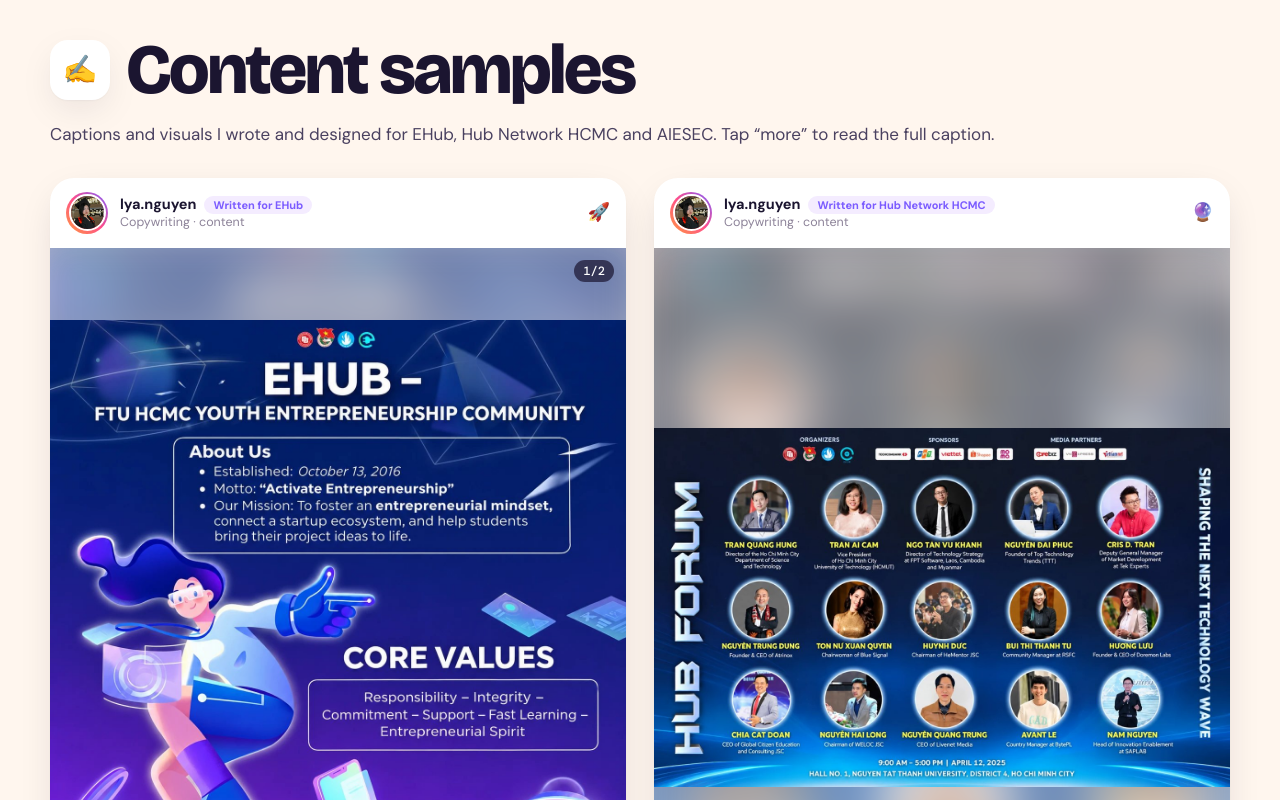
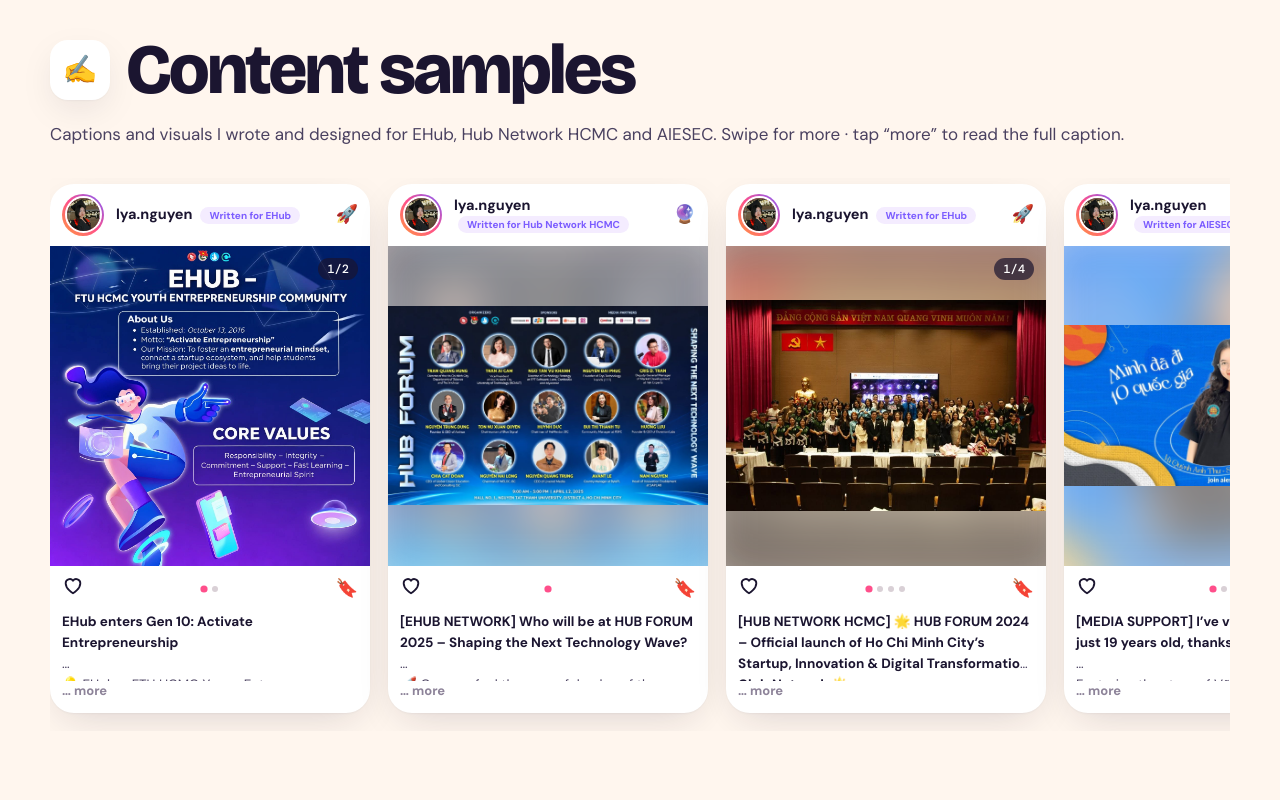
Before and after one commit to lyalime/portfolio, a plain HTML site: page index.html in a window 1280 px wide. Shown: the part 8220-9020 px from the top of the page. Drawn offline with nearby package versions, Linux system fonts and the light colour scheme.

Commit message:
Content samples: compact horizontal swipe strip
Co-Authored-By: Claude Opus 5.5 <noreply@anthropic.com>

```diff
--- a/index.html
+++ b/index.html
@@ -13,7 +13,7 @@
 <link rel="preconnect" href="https://fonts.googleapis.com">
 <link rel="preconnect" href="https://fonts.gstatic.com" crossorigin>
 <link href="https://fonts.googleapis.com/css2?family=Bricolage+Grotesque:opsz,wght@12..96,400;12..96,600;12..96,800&family=DM+Sans:opsz,wght@9..40,400;9..40,500;9..40,700&family=DM+Mono:wght@400;500&display=swap" rel="stylesheet">
-<link rel="stylesheet" href="style.css?v=20261112c">
+<link rel="stylesheet" href="style.css?v=20261112d">
 </head>
 <body>
 <div class="blobs" aria-hidden="true"><i></i><i></i><i></i></div>
@@ -363,7 +363,7 @@
 <!-- ============ CONTENT SAMPLES ============ -->
 <section id="samples" class="samples wrap">
   <div class="sec-title reveal"><span class="sec-ico">✍️</span><h2>Content samples</h2></div>
-  <p class="sec-sub reveal">Captions and visuals I wrote and designed for EHub, Hub Network HCMC and AIESEC. Tap “more” to read the full caption.</p>
+  <p class="sec-sub reveal">Captions and visuals I wrote and designed for EHub, Hub Network HCMC and AIESEC. Swipe for more · tap “more” to read the full caption.</p>
   <div class="samples__grid">
     <article class="post sample reveal" data-post>
       <header class="post__head">
@@ -537,6 +537,6 @@
 </div>
 
 <div class="lightbox" hidden><button class="lightbox__close" aria-label="Close">✕</button><img alt=""></div>
-<script src="main.js?v=20261112c"></script>
+<script src="main.js?v=20261112d"></script>
 </body>
 </html>
--- a/style.css
+++ b/style.css
@@ -609,3 +609,18 @@ mark{background:linear-gradient(transparent 55%,#FFD3E3 55%);color:inherit}
   .tab{flex:1 0 auto;justify-content:center;padding:14px 8px;font-size:10.5px}
   .tab svg{width:14px;height:14px}
 }
+
+/* content samples: compact horizontal strip */
+.samples__grid{display:flex;gap:18px;overflow-x:auto;scroll-snap-type:x mandatory;padding:6px 4px 18px;scrollbar-width:thin;align-items:flex-start}
+.samples__grid .sample{flex:0 0 min(320px,82vw);scroll-snap-align:start}
+.samples__grid .carousel{aspect-ratio:1/1}
+.samples__grid .sample__cap{-webkit-line-clamp:3;font-size:13.5px}
+.samples__grid .post__head{padding:10px 12px}
+.samples__grid .post__head small{display:none}
+.samples__grid .tagpill{font-size:10px}
+.samples__grid .post__actions{padding:8px 12px 4px;font-size:18px}
+.samples__grid .like svg{width:22px;height:22px}
+.samples__grid .post__cap{padding:4px 12px 6px}
+.samples__grid .cap-more{margin:0 12px 12px;font-size:13px}
+.samples__grid .sample.is-open .sample__cap{max-height:260px;overflow-y:auto}
+@media (max-width:760px){.samples__grid{display:flex}}
```
